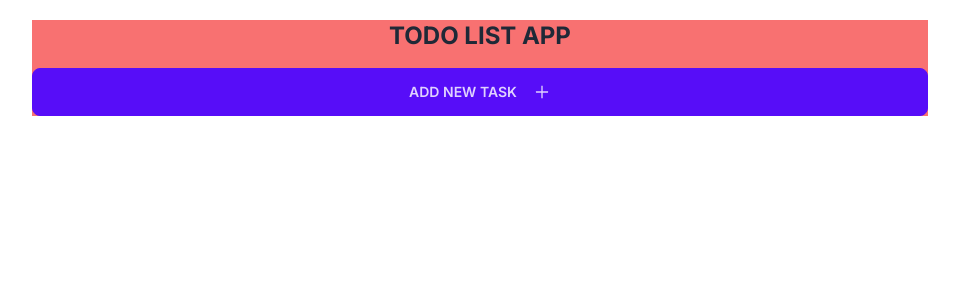
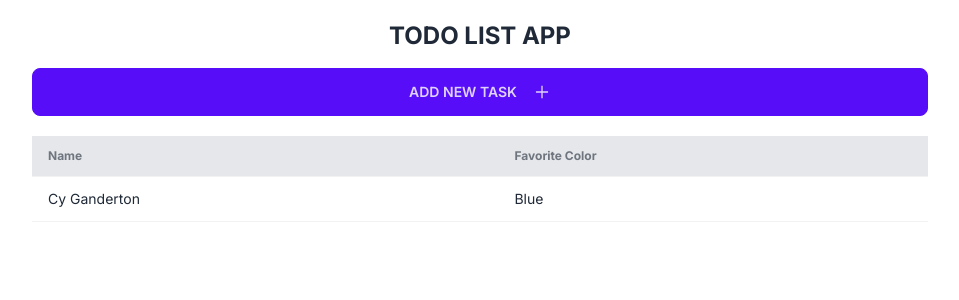
Before and after one commit to 70928manson/Next13-todo-list, a Next.js app: page / in a window 1280 px wide. Shown: the top 300 px of the page, without its empty margins (160-1119 px from the left). Built offline with nearby package versions, Linux system fonts and the light colour scheme.

Commit message:
add TodoList component

```diff
--- /dev/null
+++ b/app/components/TodoList.tsx
@@ -0,0 +1,26 @@
+import React from 'react'
+
+const TodoList = () => {
+  return (
+    <div className="overflow-x-auto">
+      <table className="table">
+      {/* head */}
+        <thead className='bg-gray-200'>
+          <tr>
+            <th>Name</th>
+            <th>Favorite Color</th>
+          </tr>
+        </thead>
+        <tbody>
+          {/* row 1 */}
+          <tr>
+            <td>Cy Ganderton</td>
+            <td>Blue</td>
+          </tr>
+        </tbody>
+      </table>
+    </div>
+  )
+}
+
+export default TodoList
--- a/app/page.tsx
+++ b/app/page.tsx
@@ -1,12 +1,14 @@
 import AddTask from "./components/AddTask";
+import TodoList from "./components/TodoList";
 
 export default function Home() {
   return (
-    <main className="max-w-4xl mx-auto mt-4 bg-red-400">
+    <main className="max-w-4xl mx-auto mt-4">
       <div className="text-center my-5 flex flex-col gap-4">
         <h1 className="text-2xl font-bold">TODO LIST APP</h1>
         <AddTask />
       </div>
+      <TodoList />
     </main>
   )
 }
```
